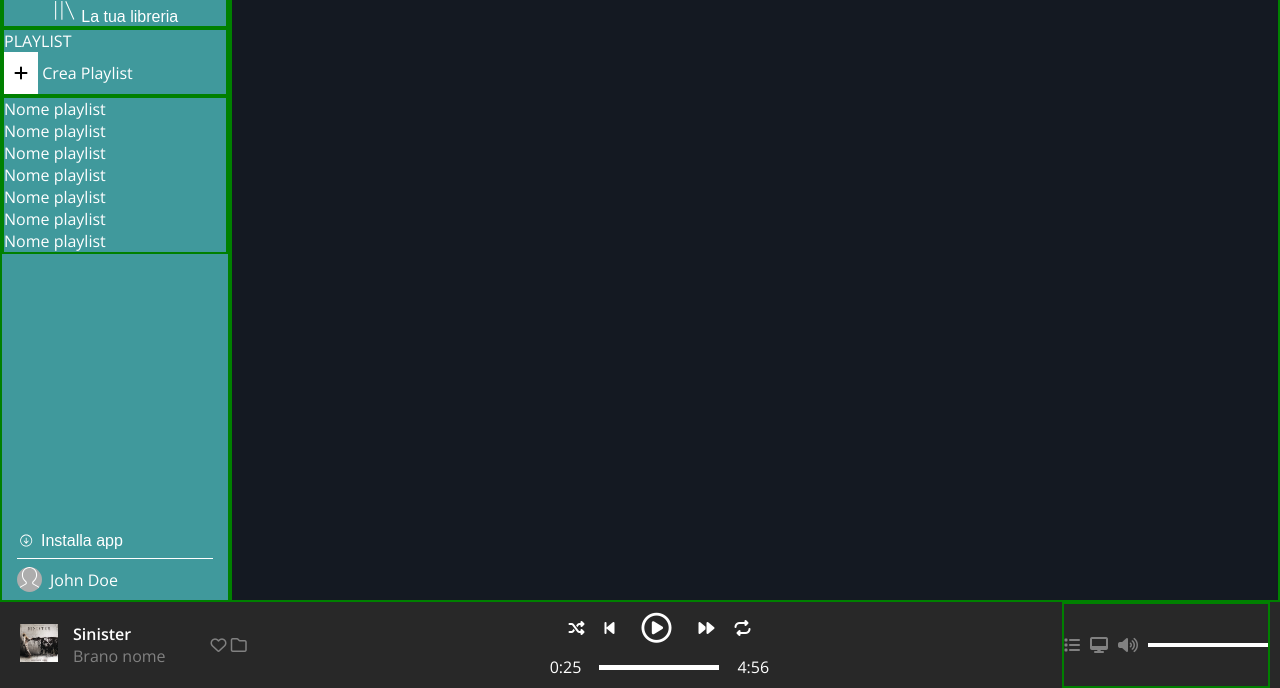
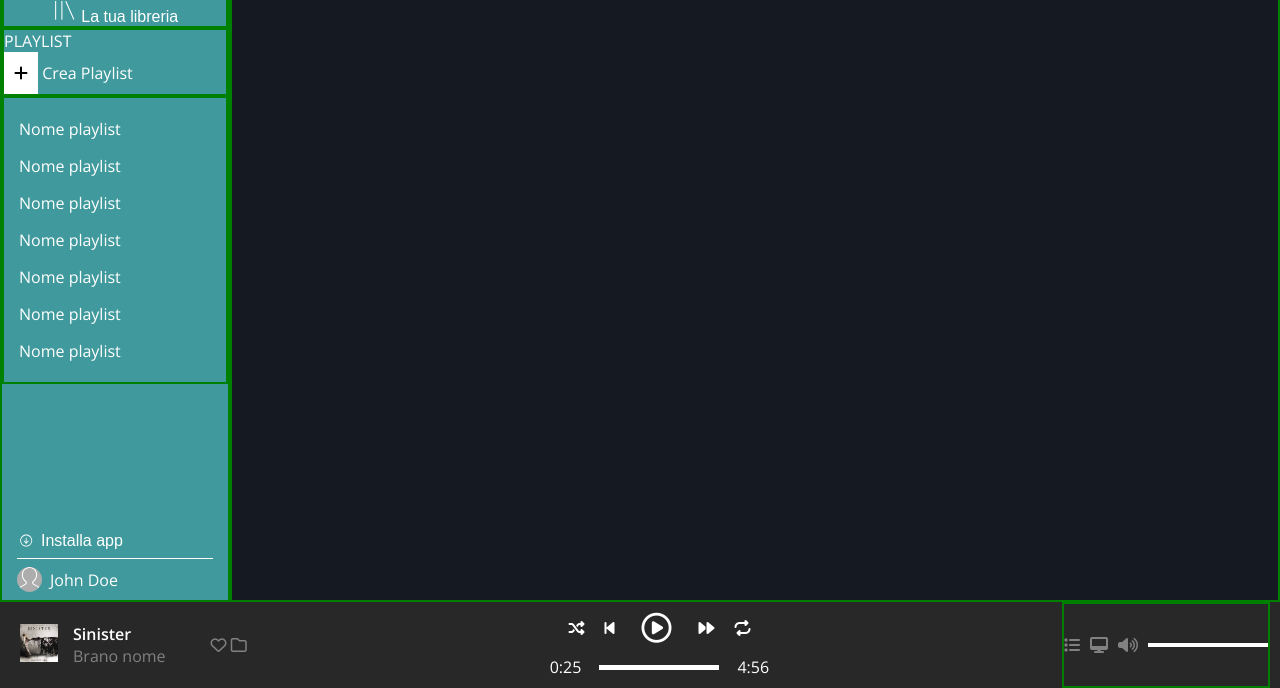
Before and after one commit to VincenzoIuliano/html-css-spotifyweb, a plain HTML site: page index.html in a window 1280 px wide. Shown: the part 112-800 px from the top of the page. Drawn offline with nearby package versions, Linux system fonts and the light colour scheme.

Commit message:
EDIT: playlist list layout

```diff
--- a/css/app.css
+++ b/css/app.css
@@ -98,6 +98,20 @@ html {
     background-color: white;
     padding: 10px 10px;
     display: inline-block;
+}
+
+/* MY PLAYLIST  */
+
+.my_playlists {
+    padding: 20px 15px;
+    gap: 10px;
+    display: flex;
+}
+
+.playlist_list {
+    display: flex;
+    flex-direction: column;
+    gap: 15px;
 }
 
 /* USER INFO  */
--- a/index.html
+++ b/index.html
@@ -43,7 +43,7 @@
                         </div>
                     </div>
                     <div class="my_playlists debug">
-                        <ul>
+                        <ul class="playlist_list">
                             <li class="Playlist_name"><a href="#">Nome playlist</a></li>
                             <li class="Playlist_name"><a href="#">Nome playlist</a></li>
                             <li class="Playlist_name"><a href="#">Nome playlist</a></li>
```
